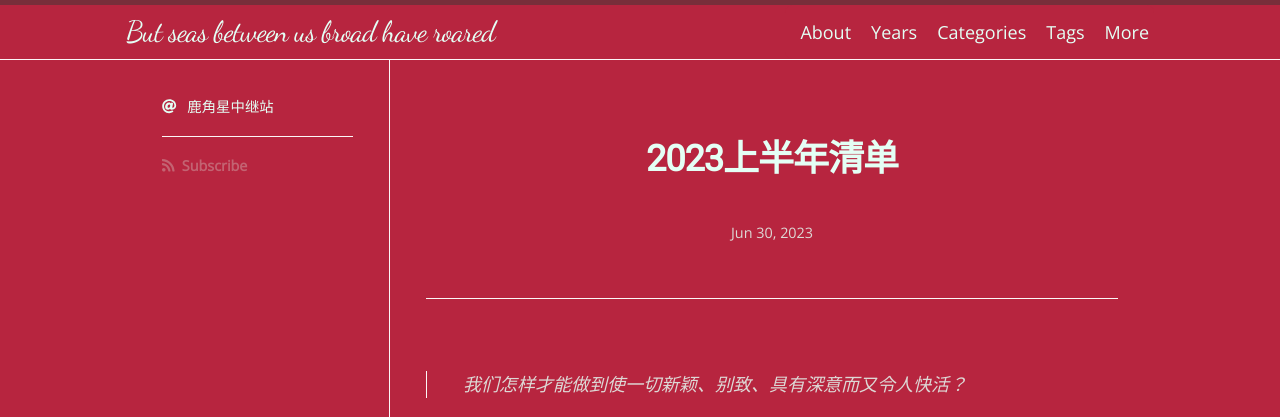
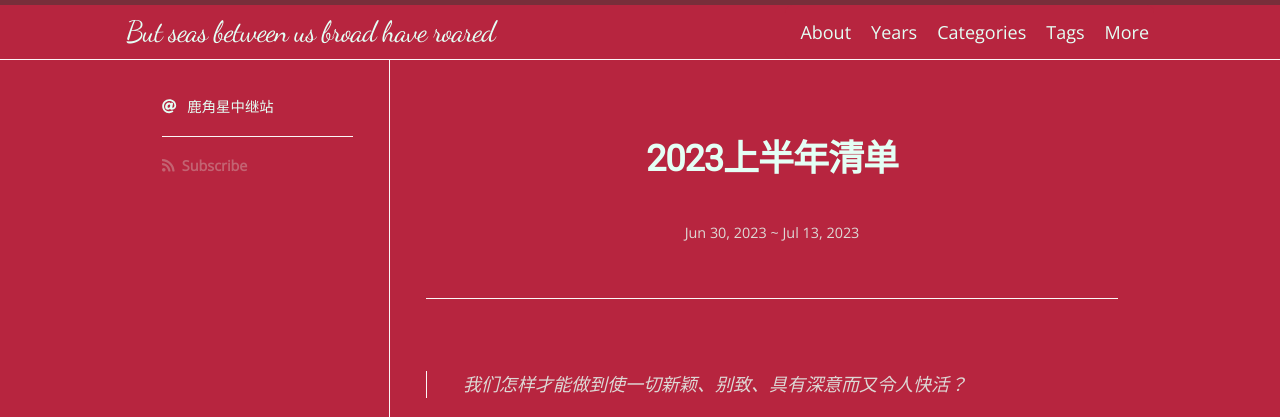
Before and after one commit to scatterdclouds/scatterdclouds.github.io, a Jekyll site: the page built from _posts/2023-06-30-firsthalf2023.md, in a window 1280 px wide. Shown: the top 417 px of the page. Built offline with Jekyll 4.4.1, drawn with Linux system fonts in a browser that asks for light colours; nearby versions of some CDN libraries; some web fonts are replaced; comment, search, counter and statistics services are not loaded.

Commit message:
Update 2023-06-30-firsthalf2023.md

```diff
--- a/_posts/2023-06-30-firsthalf2023.md
+++ b/_posts/2023-06-30-firsthalf2023.md
@@ -2,7 +2,7 @@
 layout: post
 title: "2023上半年清单"
 date: 2023-06-30 22:40:00 +0800
-last_modified_at:
+last_modified_at: 2023-07-13 16:20:00 +0800
 categories: [年度总结]
 tags: [年度总结]
 comments: true
@@ -48,7 +48,5 @@ comments: true
 
 18. **What Happens Next** <br/> 未完结的网络漫画，从“某天你发现你的网友把你卷入了谋杀案”的tumblr笑话开始的故事，开头节奏有点混乱但后续意外地不错。从Milo和Gage贴贴开始被打动，以及个人最喜欢的实际上是Claire的部分：基督教徒但是女同，与黑人女友相互支持，为被跨男青少年谋杀的姐姐伸张正义而呼吁增加青少年犯罪量刑，恐跨，因此承受了很大的争议和精神压力……在作者很显然立场更偏向LGBTQ+ fangirl的前提下能有意义地写出这样的角色的视角挺难得的，这样才算不错的网络生态群像作品。
 
----------
-
 理论方面：蹭了学校里讲上世纪共产主义史的基础课，读了牛津通识读本系列介绍社会主义的那本，这两项都是比较浅的内容，用来补我的一些知识空白的……然后就是读了Dirlik的After the Revolution，但是没读完。去蹭了几场托派人开的会……选到的美国史必修课居然主要在讲二十世纪社运史，材料都挺有帮助的。之后还读了克鲁泡特金论述国家的历史作用的那篇。
 另外就是大致了解了一下桌游……以及查了一些上世纪邪教相关资料，拿了ISKON老头送的书（。
```
